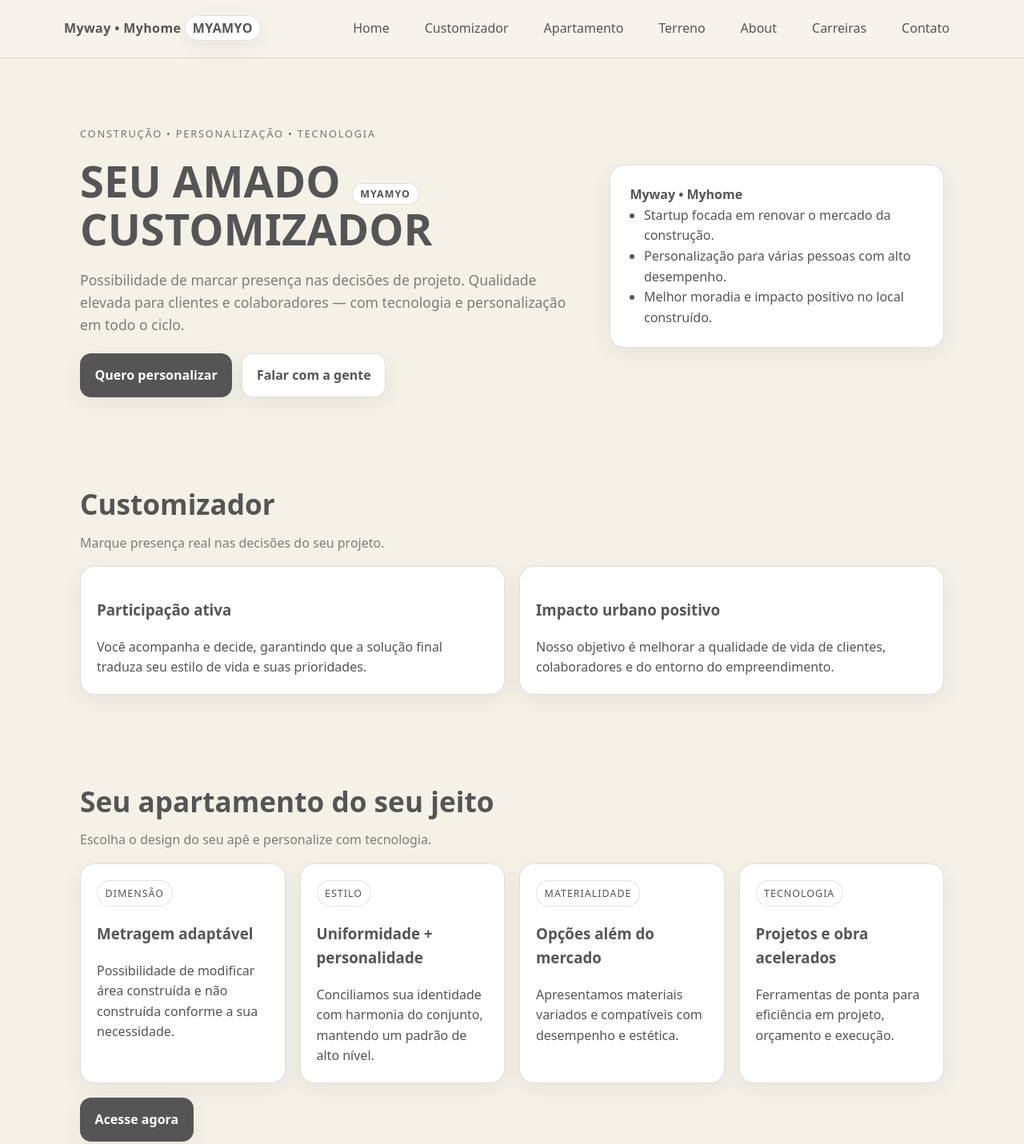
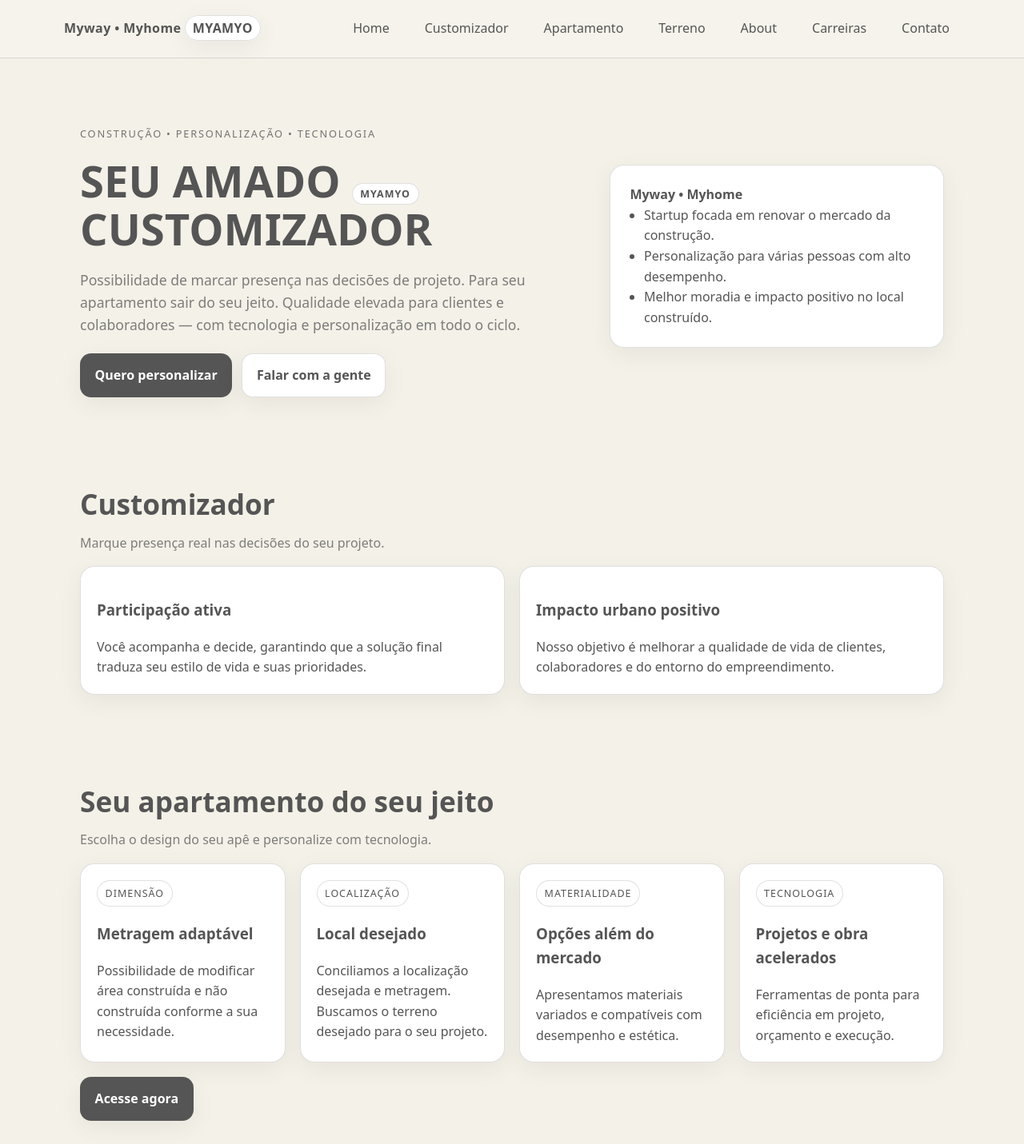
Before and after one commit to Tonolete/tonee, a plain HTML site: page index.html in a window 1280 px wide. Shown: the top 1431 px of the page at 80% size. Drawn offline with Linux system fonts and the light colour scheme.

Commit message:
Add files via upload
Atualização de informações

```diff
--- a/index.html
+++ b/index.html
@@ -4,7 +4,7 @@
   <meta charset="utf-8" />
   <meta name="viewport" content="width=device-width, initial-scale=1" />
   <link rel="icon" type="image/x-icon" href="logo.png" />
-  <title>Myway • Myhome — Construção Personalizada</title>
+  <title>Myway • Myhome — Construção Personalizada, Seu apartamento arquitetônico personalizado</title>
   <meta name="description" content="Startup de construção com customização, tecnologia e qualidade — apartamentos e avaliação/venda justa de terrenos e imóveis." />
   <meta
       name="keywords"
@@ -173,7 +173,7 @@
       <div>
         <p class="kicker">Construção • Personalização • Tecnologia</p>
         <h1>SEU AMADO <span class="tag">MYAMYO</span> CUSTOMIZADOR</h1>
-        <p class="lead">Possibilidade de marcar presença nas decisões de projeto. Qualidade elevada para clientes e colaboradores — com tecnologia e personalização em todo o ciclo.</p>
+        <p class="lead">Possibilidade de marcar presença nas decisões de projeto. Para seu apartamento sair do seu jeito. Qualidade elevada para clientes e colaboradores — com tecnologia e personalização em todo o ciclo.</p>
         <div class="cta">
           <a class="btn primary" href="#customizador">Quero personalizar</a>
           <a class="btn ghost" href="#contato">Falar com a gente</a>
@@ -220,9 +220,9 @@
           <p>Possibilidade de modificar área construída e não construída conforme a sua necessidade.</p>
         </article>
         <article class="card small">
-          <span class="tag">Estilo</span>
-          <h3>Uniformidade + personalidade</h3>
-          <p>Conciliamos sua identidade com harmonia do conjunto, mantendo um padrão de alto nível.</p>
+          <span class="tag">Localização</span>
+          <h3>Local desejado</h3>
+          <p>Conciliamos a localização desejada e metragem. Buscamos o terreno desejado para o seu projeto.</p>
         </article>
         <article class="card small">
           <span class="tag">Materialidade</span>
@@ -278,7 +278,7 @@
         <article class="card">
           <h3>Sobre nossa empresa</h3>
           <p>Futura startup que pretende renovar o mercado da construção com alta tecnologia e personalização, buscando o melhor desempenho e bem-estar.</p>
-          <p>A empresa quer melhorar a qualidade de vida tanto dos clientes como dos funcionários e transformar positivamente os locais onde atua.</p>
+          <p>A empresa quer melhorar a qualidade de vida tanto dos clientes como dos funcionários e transformar positivamente os locais onde atua. Aberta </p>
         </article>
       </div>
     </div>
```
Also changed, not shown: home.html (+6 -6 lines).
